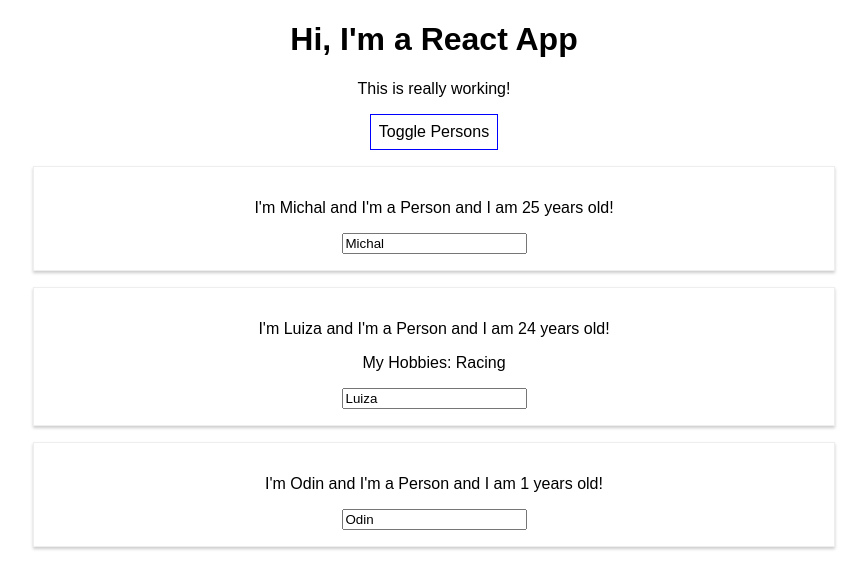
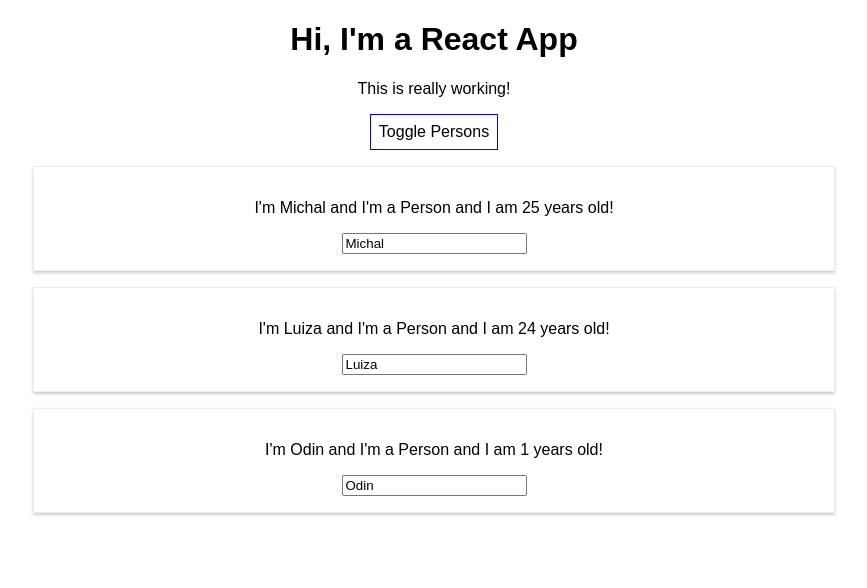
Before and after one commit to michkarczewski95/react-complete-guide, a React (Create React App) app: page / in a window 1280 px wide. Both pictures are taken after a click on the button "Toggle Persons". Shown: the top 588 px of the page, without its empty margins (206-1073 px from the left). Built offline with nearby package versions, Linux system fonts and the light colour scheme.

Commit message:
Outputting Lists

```diff
--- a/src/App.js
+++ b/src/App.js
@@ -51,18 +51,12 @@
 if(this.state.showPersons){
  persons =(
   <div>
-  <Person
-     name={this.state.persons[0].name}
-     age={this.state.persons[0].age} />
-  <Person
-     name={this.state.persons[1].name}
-     age={this.state.persons[1].age}
-   click={this.switchNameHandler.bind(this, 'Michaelo')}
-     changed={this.nameChangedHandler}>My Hobbies: Racing </Person>
-  <Person
-     name={this.state.persons[2].name}
-     age={this.state.persons[2].age} />
-     </div>
+    {this.state.persons.map(person=> {
+      return<Person
+       name={person.name}
+        age={person.age}/>
+    })}
+</div>
 
  ) ;
 }
```
